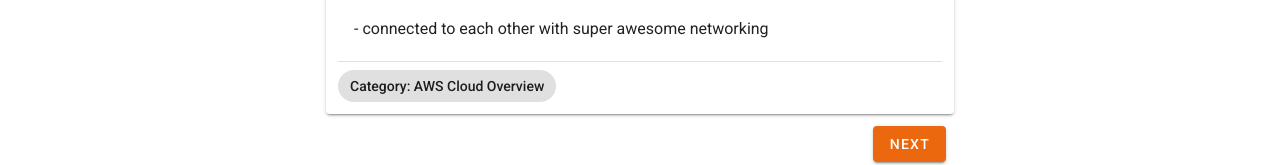
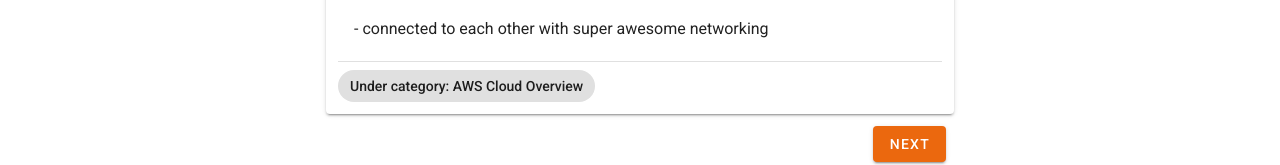
Before and after one commit to dilapitan/test-me-at-aws, a Vue app: page / in a window 1280 px wide. Shown: the part 359-524 px from the top of the page. Built offline with nearby package versions, Linux system fonts and the light colour scheme.

Commit message:
Update Category label under Flashcard

```diff
--- a/src/components/Flashcard.vue
+++ b/src/components/Flashcard.vue
@@ -17,7 +17,7 @@
         <v-divider></v-divider>
 
         <v-chip class="mt-2 font-weight-medium">
-          Category: {{ details.category.name }}
+          Under category: {{ details.category.name }}
         </v-chip>
       </div>
     </v-container>
```
